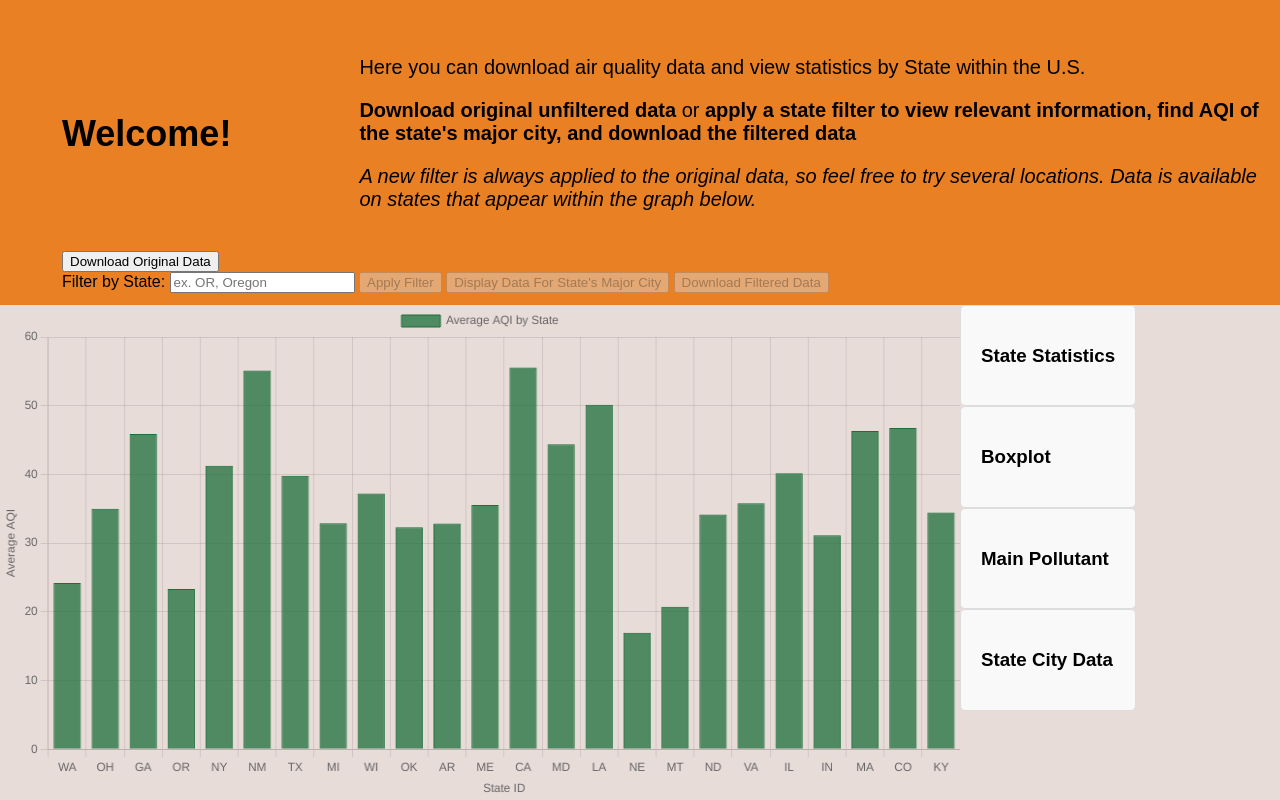
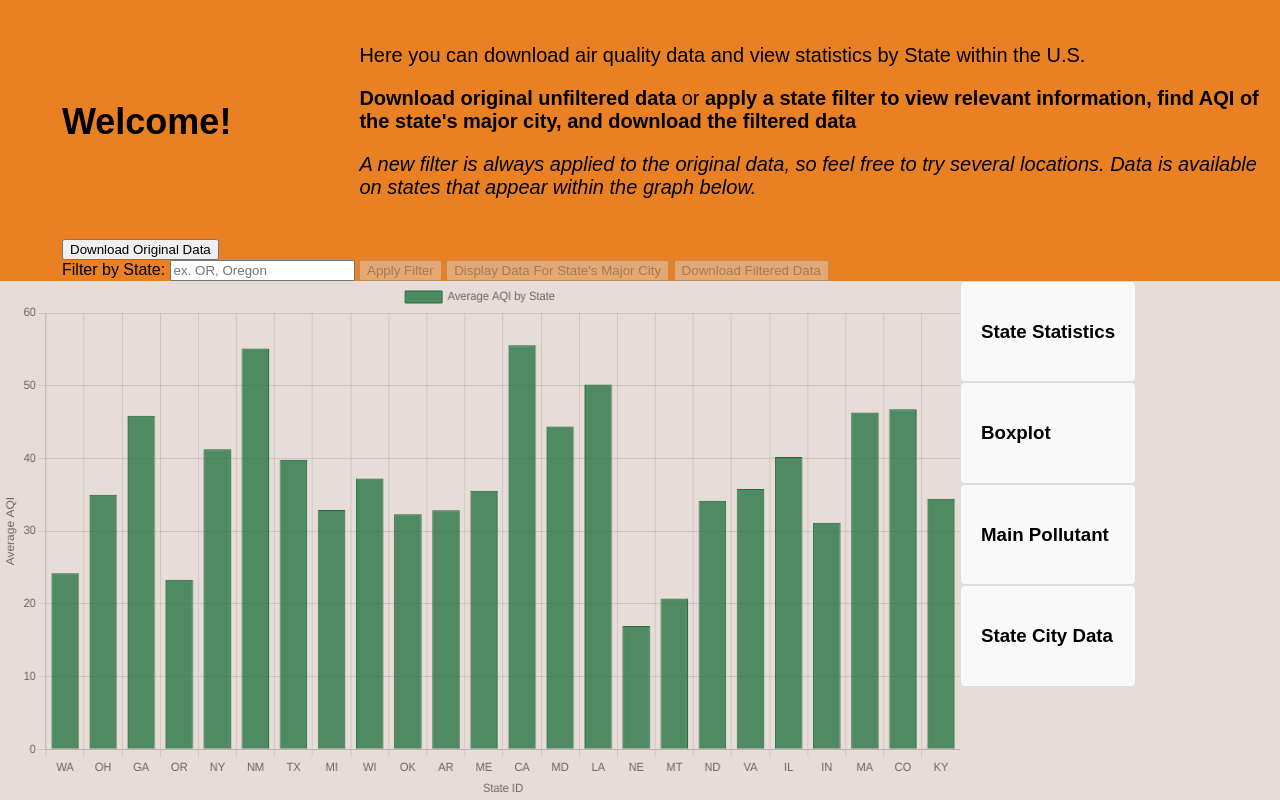
Before and after one commit to erikgrinn/air-quality-microservices, a website built with webpack: page src/template.html in a window 1280 px wide. Built offline with nearby package versions, Linux system fonts and the light colour scheme.

Commit message:
header padding

```diff
--- a/src/styles.css
+++ b/src/styles.css
@@ -11,7 +11,7 @@ body {
     /* display: flex; */
     margin: 0;
     background-color: #ea8024 ;
-    padding: 12px;
+    padding: 0 12px;
 }
 
 .header-title {
```
